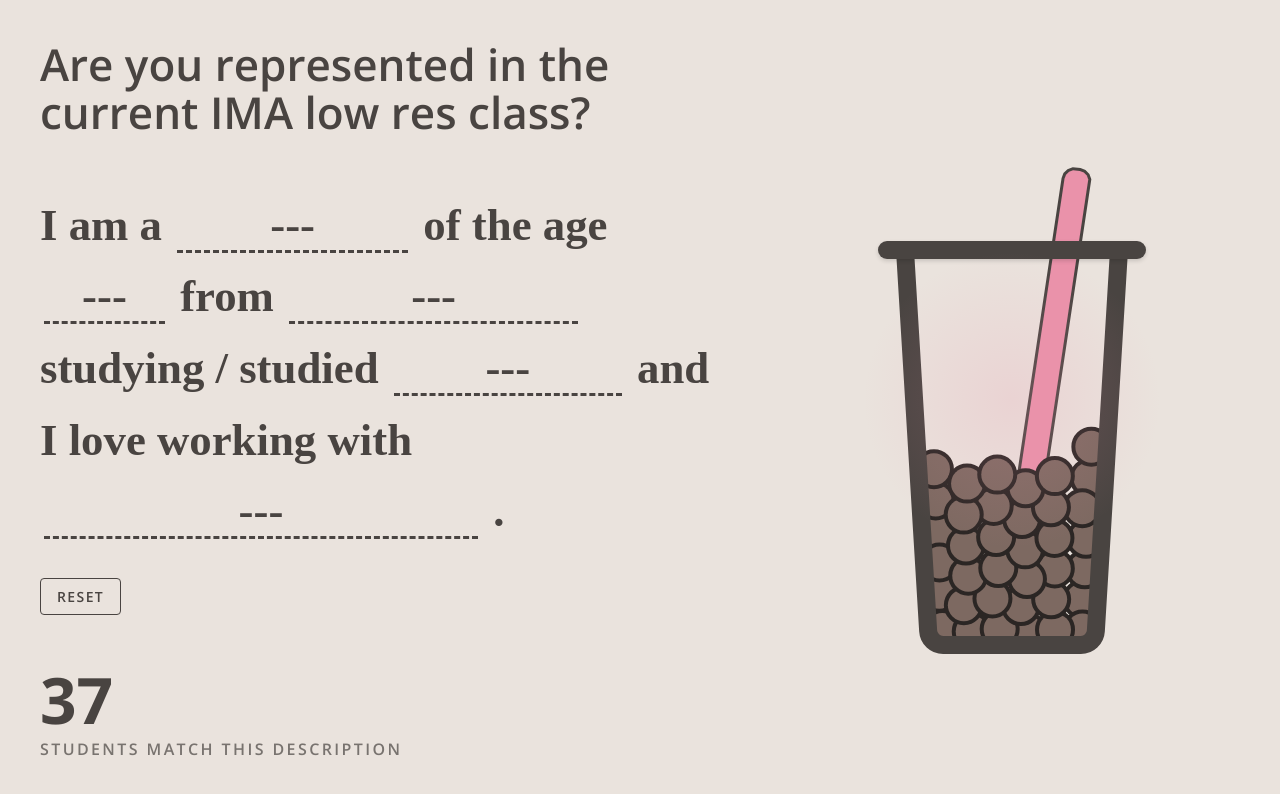
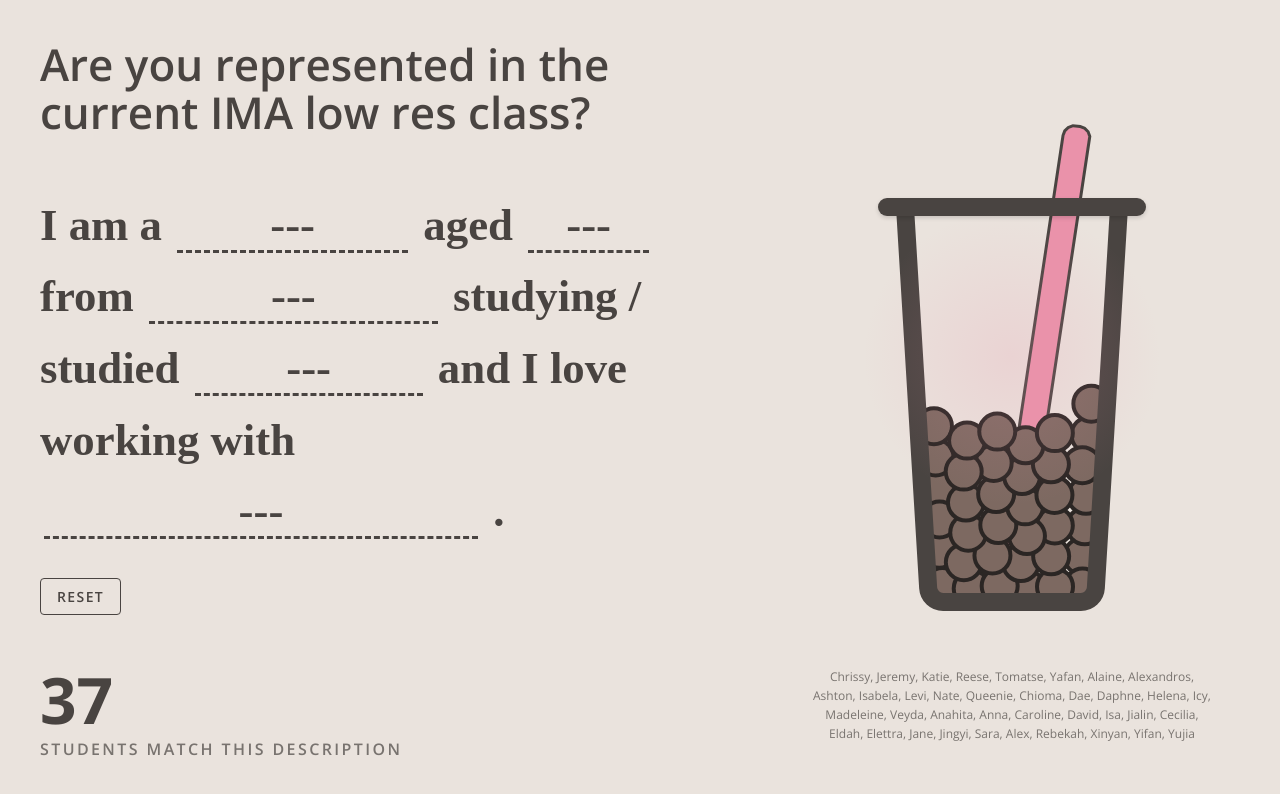
Before and after one commit to leviv/stories, a SvelteKit app: page /ima-boba in a window 1280 px wide. Shown: the top 794 px of the page. Built offline with nearby package versions, Linux system fonts and the light colour scheme; a web font is replaced by a local one.

Commit message:
finish boba page

```diff
--- a/src/routes/ima-boba/+page.svelte
+++ b/src/routes/ima-boba/+page.svelte
@@ -41,7 +41,8 @@
 			Nationalities: s.Nationality
 				? s.Nationality.split(',').map((n: string) => n.trim())
 				: ['Other'],
-			MajorCategories: s.Major && s.Major !== 'NA'
+			MajorCategories:
+				s.Major && s.Major !== 'NA'
 					? s.Major.split(' and ').map((m: string) => m.trim())
 					: ['Other'],
 			ArtType: s.ArtType && s.ArtType !== 'NA' ? s.ArtType : 'Other'
@@ -383,7 +384,7 @@
 							<option value={g}>{g.toLowerCase()}</option>
 						{/each}
 					</select>
-					of the age
+					aged
 					<select bind:value={selectedAge}>
 						<option value="">---</option>
 						{#each ages as a (a)}
@@ -426,7 +427,8 @@
 			</div>
 		</div>
 
-		<!-- Right Side: Boba Cup Canvas -->
+		<!-- Right Side: Boba Cup Canvas and Names -->
+		<div class="right-side">
 			<!-- svelte-ignore a11y_no_static_element_interactions -->
 			<div
 				class="visualization-container"
@@ -436,6 +438,16 @@
 				onpointerleave={handlePointerLeave}
 			>
 				<!-- Matter.js renders here -->
+			</div>
+
+			{#if filteredCount > 0}
+				<div class="names-list">
+					{filteredStudents
+						.map((s) => (s.Name ? s.Name.split(' ')[0] : ''))
+						.filter(Boolean)
+						.join(', ')}
+				</div>
+			{/if}
 		</div>
 	</div>
 
@@ -451,7 +463,7 @@
 
 	.page {
 		position: relative;
-		min-height: 100vh;
+		min-height: 100dvh;
 		background: #eae3dd;
 		color: #494441;
 		font-family: 'Open Sans', sans-serif;
@@ -470,7 +482,7 @@
 		max-width: 1300px;
 		gap: 60px;
 		align-items: stretch;
-		min-height: calc(100vh - 80px);
+		min-height: calc(100dvh - 80px);
 	}
 
 	.sentence-container {
@@ -606,13 +618,32 @@
 		border: 2px solid #8ab4f8; /* Matching the selected stroke */
 	}
 
+	.right-side {
+		flex: 0.8;
+		display: flex;
+		flex-direction: column;
+		align-items: center;
+		justify-content: center;
+	}
+
 	.visualization-container {
-		flex: 0.8;
 		display: flex;
 		justify-content: center;
 		align-items: center;
 		min-height: 600px;
 		position: relative;
+		width: 100%;
+	}
+
+	.names-list {
+		margin-top: 10px;
+		font-size: 12px;
+		color: #494441;
+		opacity: 0.7;
+		text-align: center;
+		max-width: 400px;
+		line-height: 1.6;
+		font-family: 'Open Sans', sans-serif;
 	}
 
 	/* Optional: add a subtle glow behind the cup */
```
Lines whose indentation alone changed are shown as unchanged.
